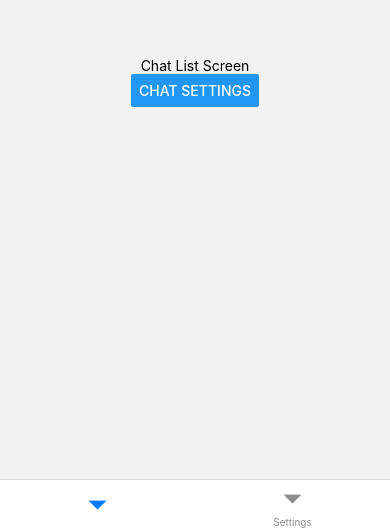
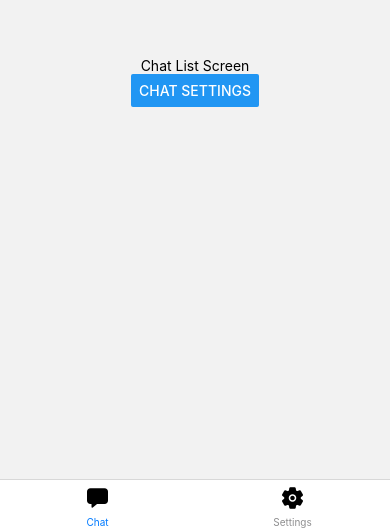
Before and after one commit to KennedyMungai/WhatsappClone, a React Native app: screen / in a window 390 px wide. Shown: the part 316-844 px from the top of the page. Built offline with nearby package versions, Linux system fonts and the light colour scheme.

Commit message:
Added the Chat Labels and icons

```diff
--- a/App.js
+++ b/App.js
@@ -20,8 +20,8 @@ const Tab = createBottomTabNavigator()
 const TabNavigator = () => {
 	return (
 		<Tab.Navigator>
-			<Tab.Screen name="Chat" component={ChatListScreen} options={{ headerShown: false, title: '' }} />
-			<Tab.Screen name="Settings" component={ChatSettingsScreen} options={{ headerShown: false }} />
+			<Tab.Screen name="Chat" component={ChatListScreen} options={{ headerShown: false, tabBarLabel: 'Chat', tabBarIcon: () => <Ionicons name="chatbox" size={24} color="black" /> }} />
+			<Tab.Screen name="Settings" component={ChatSettingsScreen} options={{ headerShown: false, tabBarLabel: 'Settings', tabBarIcon: () => <Ionicons name="settings" size={24} color="black" /> }} />
 		</Tab.Navigator>
 	)
 }
```
